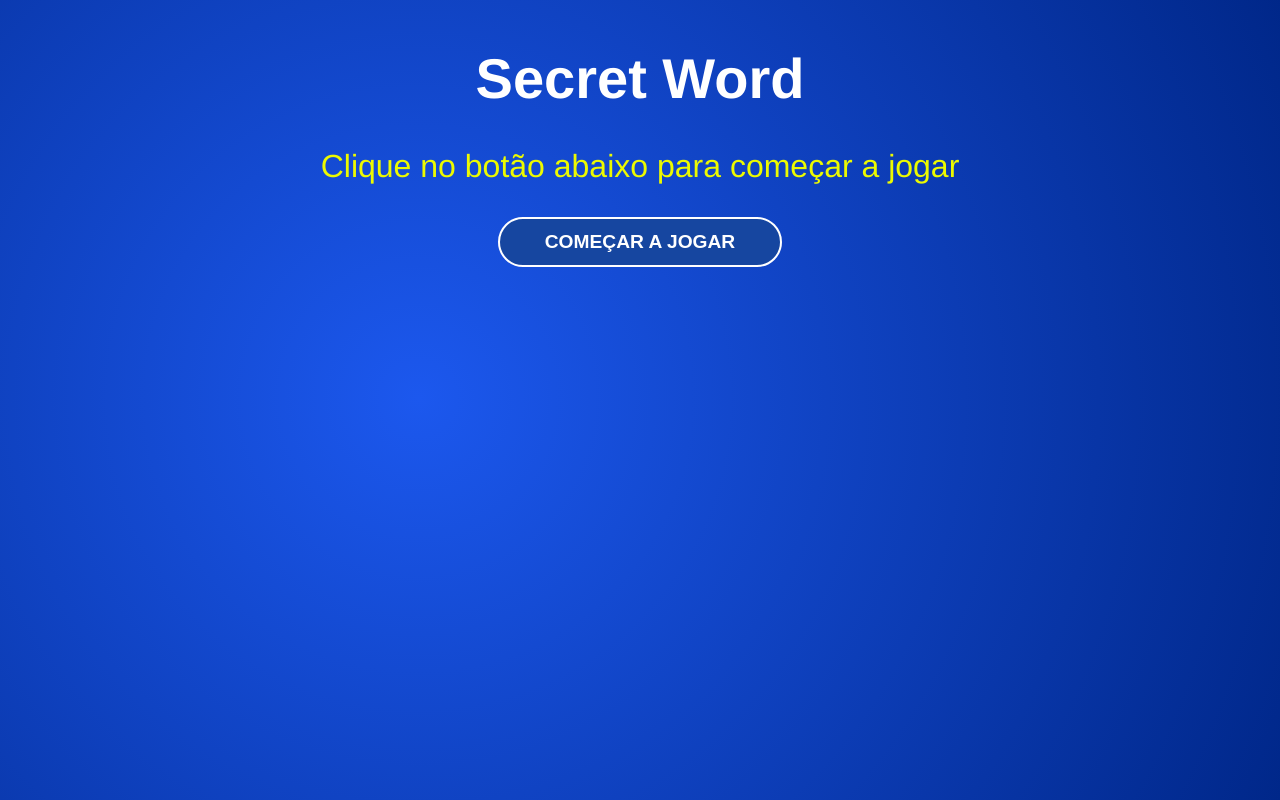
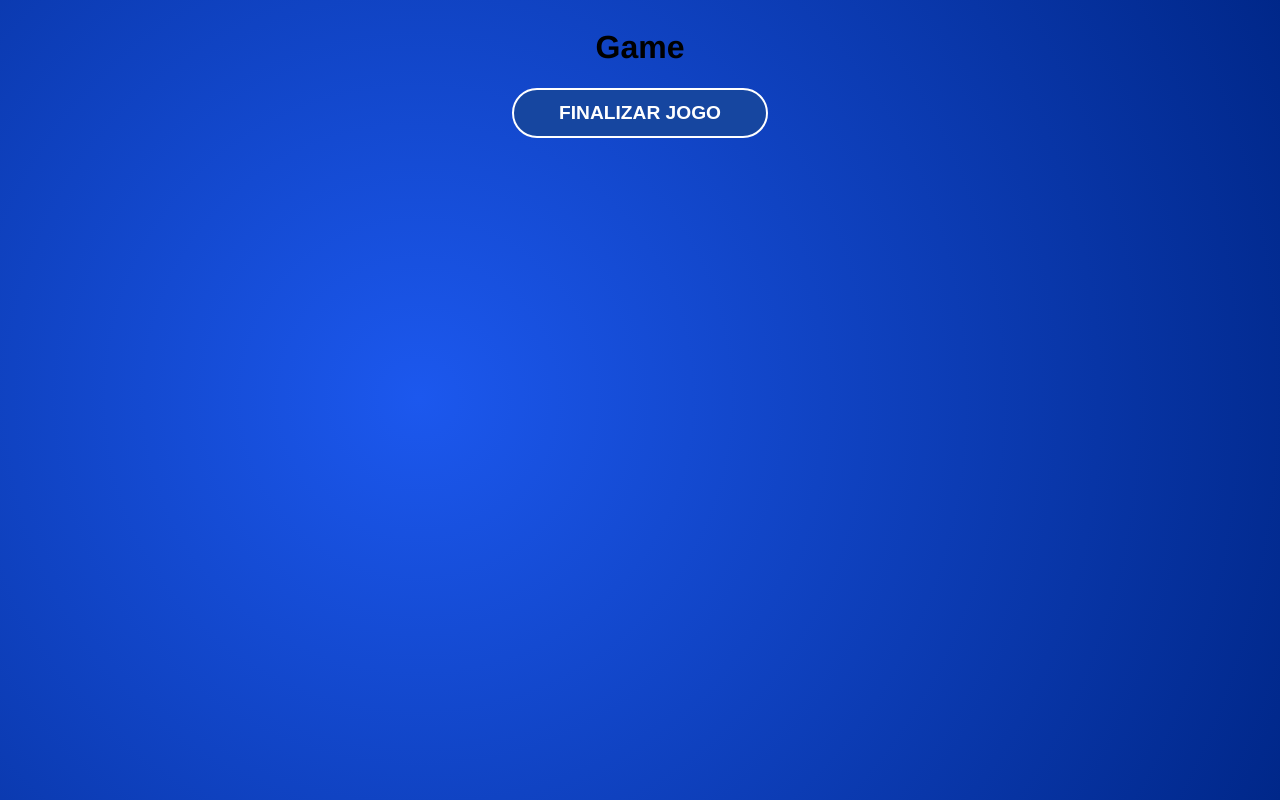
Before and after one commit to willsilvadevfe/javascript, a React (Vite) app in the folder Curso ReactJS/SecretWord/projeto-secret-word/: page / in a window 1280 px wide. Both pictures are taken after a click on the button "COMEÇAR A JOGAR". Built offline with nearby package versions, Linux system fonts and the light colour scheme.

Commit message:
navegação
navegação entre páginas do projeto

```diff
--- a/Curso ReactJS/SecretWord/projeto-secret-word/src/App.jsx
+++ b/Curso ReactJS/SecretWord/projeto-secret-word/src/App.jsx
@@ -22,12 +22,22 @@
   const [gameStage, setGameStage] = useState(stages[0].name)
   const [words] = useState(wordsList)
 
-  console.log(words)
+  const startGame = () => {
+  setGameStage(stages[1].name)
+}
+
+ const verifyLetter = () => {
+  setGameStage(stages[2].name)
+ }
+
+ const retry = () => {
+  setGameStage(stages[0].name)
+ }
   return (
     <>
-    {gameStage === 'start' && <StartScreen />}
-    {gameStage === 'game' && <Game />}
-    {gameStage === 'end' && <GameOver />}
+    {gameStage === 'start' && <StartScreen startGame={startGame}/>}
+    {gameStage === 'game' && <Game  verifyLetter={verifyLetter}/>}
+    {gameStage === 'end' && <GameOver retry={retry}/>}
     </>
   );
 }
--- a/Curso ReactJS/SecretWord/projeto-secret-word/src/components/Game.jsx
+++ b/Curso ReactJS/SecretWord/projeto-secret-word/src/components/Game.jsx
@@ -1,8 +1,11 @@
 import './Game.css'
 
-const Game = () => {
+const Game = ({verifyLetter}) => {
   return (
-    <div>Game</div>
+    <div>
+      <h1>Game</h1>
+      <button onClick={verifyLetter}>Finalizar Jogo</button>
+    </div>
   )
 }
 
--- a/Curso ReactJS/SecretWord/projeto-secret-word/src/components/GameOver.jsx
+++ b/Curso ReactJS/SecretWord/projeto-secret-word/src/components/GameOver.jsx
@@ -1,8 +1,11 @@
 import './GameOver.css'
 
-const GameOver = () => {
+const GameOver = ({retry}) => {
   return (
-    <div>GameOver</div>
+    <div>
+      <h1>Fim do jogo</h1>
+      <button onClick={retry}>Reiniciar Jogo</button>
+    </div>
   )
 }
 
--- a/Curso ReactJS/SecretWord/projeto-secret-word/src/components/StartScreen.jsx
+++ b/Curso ReactJS/SecretWord/projeto-secret-word/src/components/StartScreen.jsx
@@ -1,11 +1,11 @@
 import'./StartScreen.css'
 
-const StartScreen = () => {
+const StartScreen = ({startGame}) => {
   return (
     <div className='start'>
         <h1>Secret Word</h1>
         <p>Clique no botão abaixo para começar a jogar</p>
-        <button>Começar a jogar</button>
+        <button onClick={startGame}>Começar a jogar</button>
     </div>
   )
 }
```
